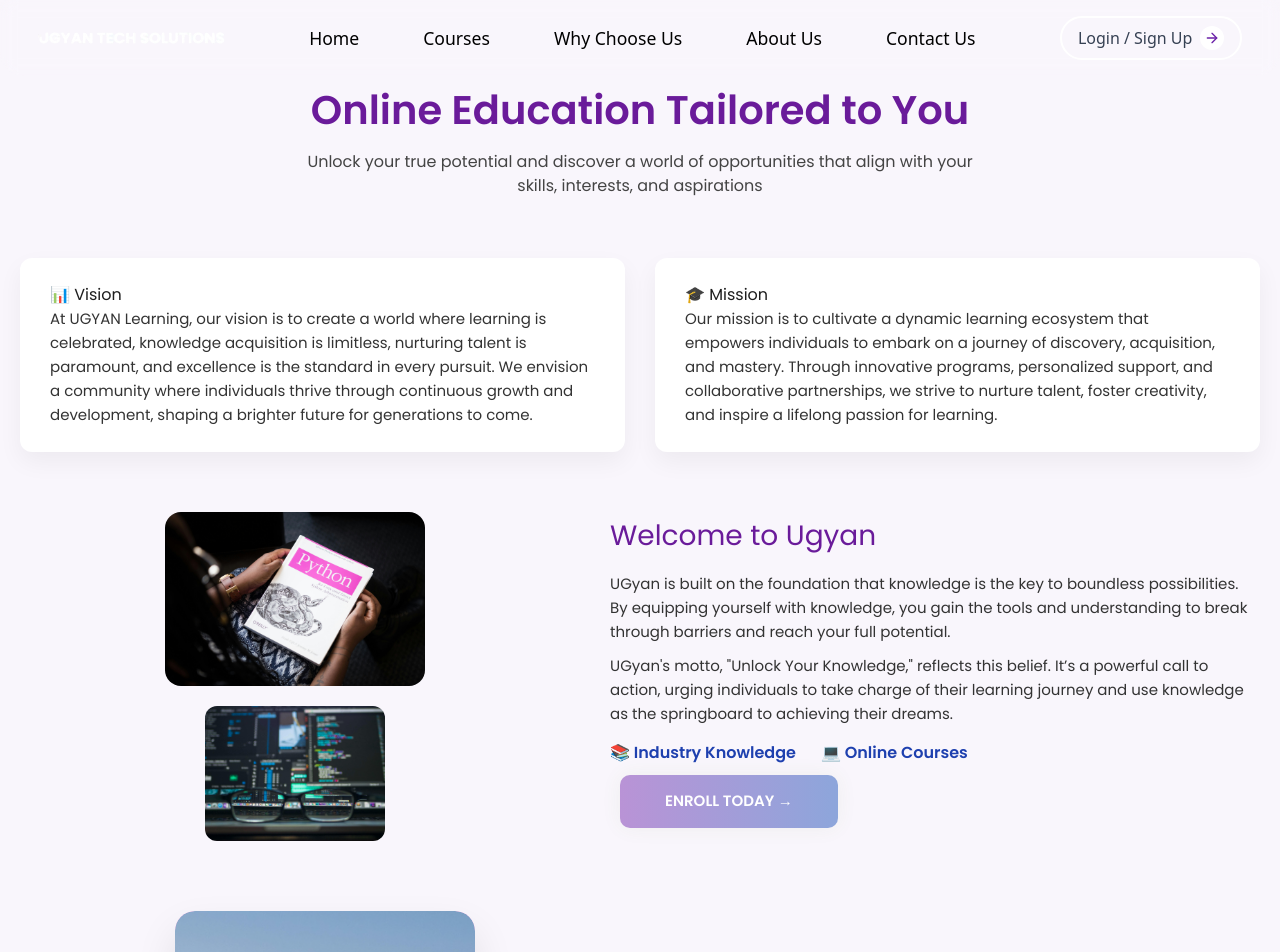
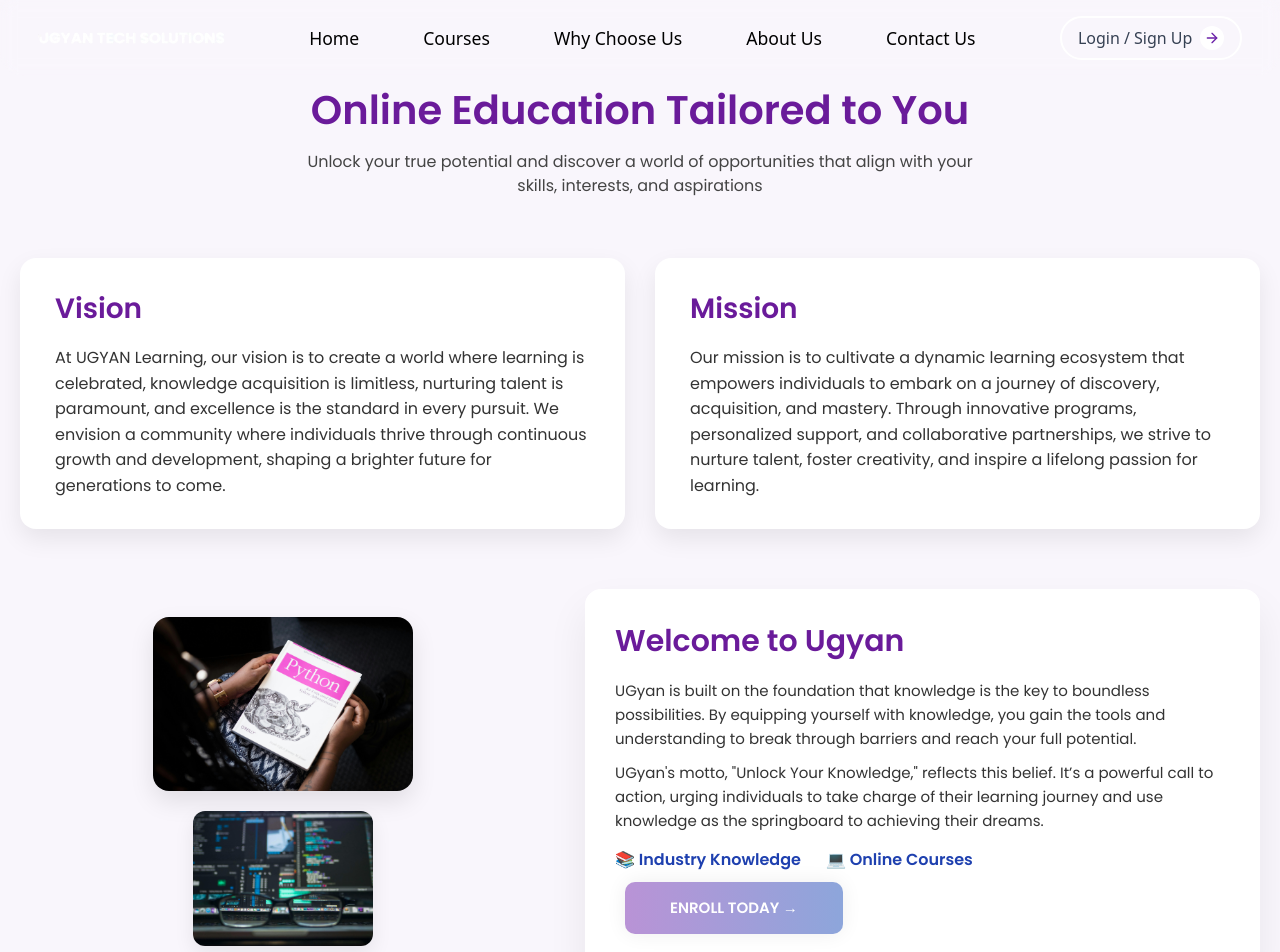
Before and after one commit to vijay120922/Ugyan-Tech-Solutions, a React (Vite) app: page /about-us in a window 1280 px wide. Shown: the top 952 px of the page. Built offline with nearby package versions, Linux system fonts and the light colour scheme.

Commit message:
About us

```diff
--- a/src/pages/AboutUs.css
+++ b/src/pages/AboutUs.css
@@ -44,38 +44,53 @@
 }
 
 .card {
-  flex: 1 1 350px;
+  flex: 1 1 400px;
   background-color: white;
-  padding: 25px 30px;
-  border-radius: 12px;
-  box-shadow: 0 10px 25px rgba(0, 0, 0, 0.05);
+  padding: 30px 35px;
+  border-radius: 16px;
+  box-shadow: 0 10px 25px rgba(0, 0, 0, 0.08);
   transition: transform 0.3s ease, box-shadow 0.3s ease;
-}
-
-.card h3 {
-  font-size: 20px;
-  margin-bottom: 15px;
-  color: #000;
-}
-
-.card p {
-  color: #333;
-  line-height: 1.6;
-  font-size: 15px;
 }
 
 .card:hover {
   transform: translateY(-10px);
-  box-shadow: 0 15px 35px rgba(0, 0, 0, 0.1);
+  box-shadow: 0 20px 45px rgba(0, 0, 0, 0.1);
 }
 
-/* === UGyan Description Section === */
+.card-header {
+  display: flex;
+  align-items: center;
+  gap: 12px;
+  margin-bottom: 15px;
+}
+
+.card-icon {
+  font-size: 2rem;
+}
+
+.card-title {
+  font-size: 1.75rem;
+  color: #6a1b9a;
+  font-weight: 700;
+}
+
+.card-description {
+  font-size: 1rem;
+  color: #333;
+  line-height: 1.6;
+}
+
 .ugyan-description {
   display: flex;
   flex-wrap: wrap;
+  align-items: center;
+  justify-content: space-between;
   gap: 40px;
-  align-items: center;
   margin-bottom: 70px;
+}
+
+.reverse-layout {
+  flex-direction: row-reverse;
 }
 
 .image-group {
@@ -90,21 +105,40 @@
   width: 260px;
   border-radius: 16px;
   object-fit: cover;
+  box-shadow: 0 10px 25px rgba(0, 0, 0, 0.1);
 }
 
 .small-img {
   width: 180px;
   border-radius: 12px;
   object-fit: cover;
+  box-shadow: 0 8px 20px rgba(0, 0, 0, 0.08);
 }
 
 .info-box {
-  flex: 1 1 400px;
+  flex: 1 1 450px;
+  padding: 30px;
+  border-radius: 16px;
+  background-color: #ffffff;
+  box-shadow: 0 20px 40px rgba(0, 0, 0, 0.07);
+  animation: fadeInUp 0.8s ease forwards;
+  transform: translateY(10px);
+  opacity: 0;
+}
+
+.card-animate {
+  transition: transform 0.3s ease, box-shadow 0.3s ease;
+}
+
+.card-animate:hover {
+  transform: translateY(-8px);
+  box-shadow: 0 30px 60px rgba(0, 0, 0, 0.1);
 }
 
 .info-box h2 {
   color: #6a1b9a;
-  font-size: 28px;
+  font-size: 30px;
+  font-weight: bold;
   margin-bottom: 15px;
 }
 
@@ -139,6 +173,19 @@
   background-color: #b88b2b;
   transform: scale(1.05);
 }
+
+/* Simple fade in animation */
+@keyframes fadeInUp {
+  0% {
+    opacity: 0;
+    transform: translateY(30px);
+  }
+  100% {
+    opacity: 1;
+    transform: translateY(0);
+  }
+}
+
 
 /* === Team Grid Section === */
 .choose-grid {
--- a/src/pages/AboutUs.jsx
+++ b/src/pages/AboutUs.jsx
@@ -13,10 +13,13 @@ const AboutUs = () => {
       </div>
 
       {/* Vision & Mission */}
+      {/* Vision & Mission */}
 <div className="vision-mission">
   <div className="card">
-          <h2>📊 Vision</h2>
-          <p>
+    <div className="card-header">
+      <h2 className="card-title">Vision</h2>
+    </div>
+    <p className="card-description">
       At UGYAN Learning, our vision is to create a world where learning is celebrated,
       knowledge acquisition is limitless, nurturing talent is paramount, and excellence
       is the standard in every pursuit. We envision a community where individuals thrive
@@ -24,8 +27,10 @@ const AboutUs = () => {
     </p>
   </div>
   <div className="card">
-          <h2>🎓 Mission</h2>
-          <p>
+    <div className="card-header">
+      <h2 className="card-title">Mission</h2>
+    </div>
+    <p className="card-description">
       Our mission is to cultivate a dynamic learning ecosystem that empowers individuals to embark on
       a journey of discovery, acquisition, and mastery. Through innovative programs, personalized support,
       and collaborative partnerships, we strive to nurture talent, foster creativity, and inspire a
@@ -35,12 +40,8 @@ const AboutUs = () => {
 </div>
 
       {/* Ugyan Description Section */}
-      <div className="ugyan-description">
-        <div className="image-group">
-          <img src="/course1.jpg" alt="Student 1" className="large-img" />
-          <img src="/course2.jpg" alt="Student 2" className="small-img" />
-        </div>
-        <div className="info-box">
+      <div className="ugyan-description reverse-layout">
+  <div className="info-box card-animate">
     <h2>Welcome to Ugyan</h2>
     <p>
       UGyan is built on the foundation that knowledge is the key to boundless possibilities.
@@ -58,7 +59,13 @@ const AboutUs = () => {
     </div>
     <button className="enroll-btn">ENROLL TODAY →</button>
   </div>
+
+  <div className="image-group">
+    <img src="/course1.jpg" alt="Course 1" className="large-img" />
+    <img src="/course2.jpg" alt="Course 2" className="small-img" />
   </div>
+</div>
+
 
       {/* Team Section */}
       <div className="choose-grid">
```
Lines whose indentation alone changed are shown as unchanged.
